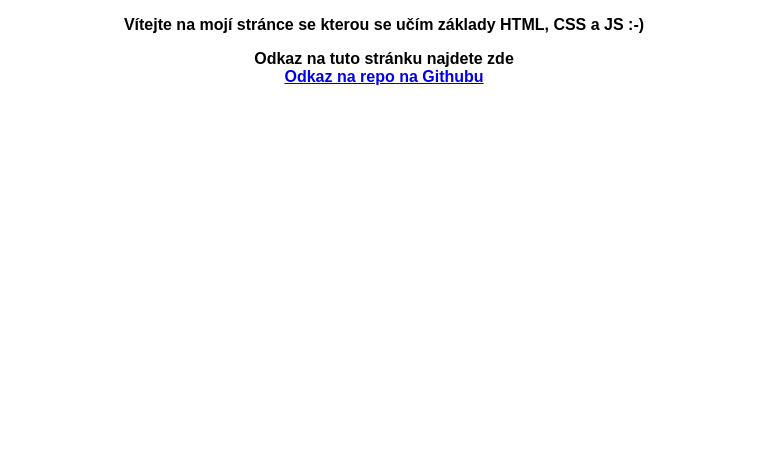
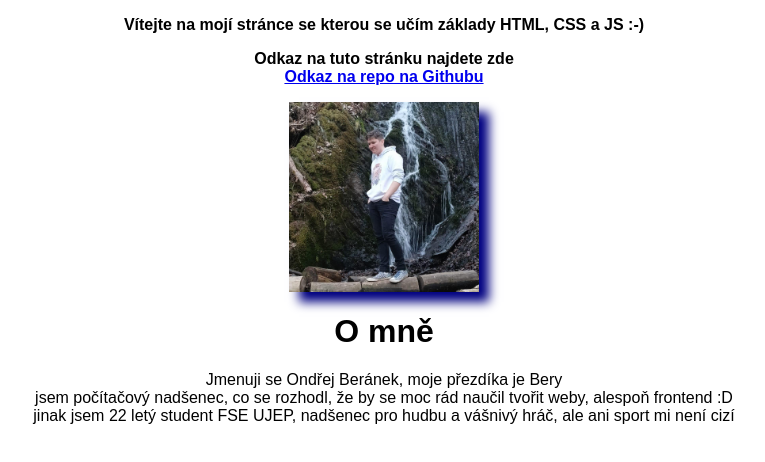
Before and after one commit to I3lade02/RBP_project, a plain HTML site: page index.html in a window 1280 px wide. Shown: the whole page, without its empty margins (256-1021 px from the left). Drawn offline with Linux system fonts and the light colour scheme; files whose address does not match are found by name.

Commit message:
added new lines "about me" added new pic of me +styled everything via style mark

```diff
--- a/index.html
+++ b/index.html
@@ -6,9 +6,27 @@
     <title>My learning site</title>
     <style>
         .uvod {
+            text-align: left;
+            font-family: Arial, Helvetica, sans-serif;
+            font-weight: bold;
+            text-align: center;
+        }
+
+        .pic {
+            display: flex;
+            justify-content: center;
+            align-items: center;
+        }
+
+        .pic img{
+            width: 15%;
+            height: auto;
+            box-shadow: 10px 10px 10px navy;
+        }
+
+        .me{
             text-align: center;
             font-family: Arial, Helvetica, sans-serif;
-            font-weight: bold;
         }
     </style>
 </head>
@@ -17,5 +35,14 @@
         <p>Vítejte na mojí stránce se kterou se učím základy HTML, CSS a JS :-)</p>
         <p>Odkaz na tuto stránku najdete zde <br><a href="https://github.com/I3lade02/RBP_project">Odkaz na repo na Githubu</a></p>
     </div>
+
+    <div class="pic">
+        <img src="C:\Users\ondra\webik\RBP_project\prof_pic.jpg" alt="picture-me">
+    </div>
+
+    <div class="me">
+        <h1>O mně</h1>
+        <p>Jmenuji se Ondřej Beránek, moje přezdíka je Bery <br>jsem počítačový nadšenec, co se rozhodl, že by se moc rád naučil tvořit weby, alespoň frontend :D <br>jinak jsem 22 letý student FSE UJEP, nadšenec pro hudbu a vášnivý hráč, ale ani sport mi není cizí</p>
+    </div>
 </body>
 </html>
```
Also changed, not shown: prof_pic.jpg (added).
